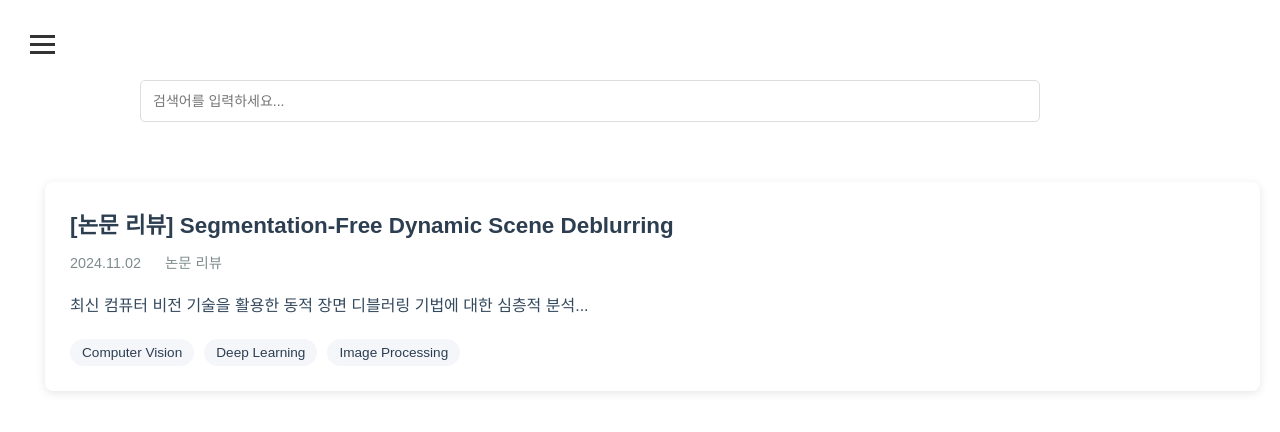
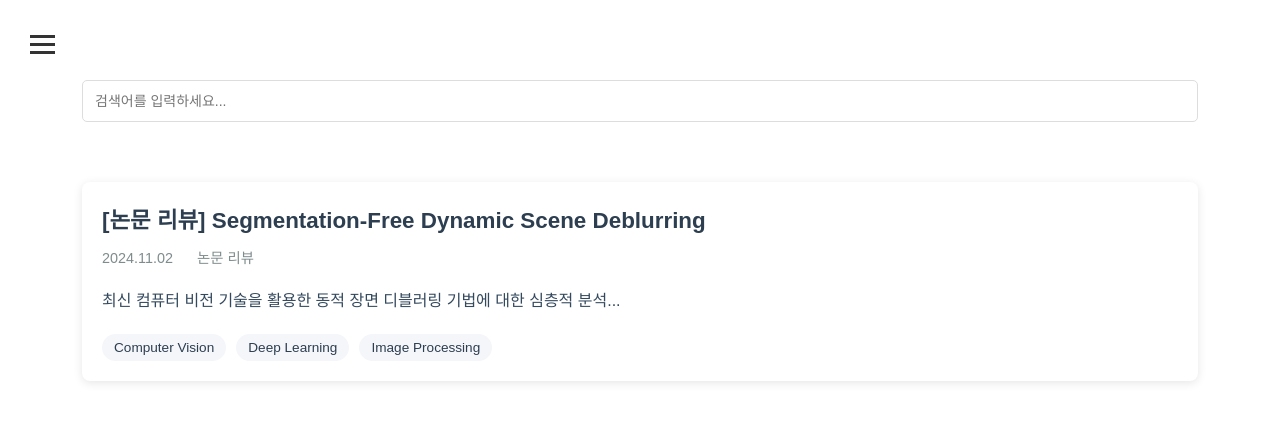
Before and after one commit to SungHwanYoo/cvip-sunghwan.github.io, a plain HTML site: page index.html in a window 1280 px wide. Drawn offline with Linux system fonts and the light colour scheme.

Commit message:
Add files via upload

```diff
--- a/styles.css
+++ b/styles.css
@@ -182,12 +182,14 @@ nav ul li:hover {
 
 /* 검색바 스타일 */
 .search-bar {
-    margin: 60px 0;
-    padding: 0 120px;
+    margin: 60px auto;
+    width: 90%;
+    max-width: 1200px;
+    padding: 0;
 }
 
 .search-bar input {
-    width: 90%;
+    width: 100%;
     padding: 12px;
     border: 1px solid #ddd;
     border-radius: 5px;
@@ -204,10 +206,12 @@ nav ul li:hover {
 /* 포스트 카드 스타일 */
 .post-card {
     background: white;
-    padding: 25px;
+    padding: 20px;
     border-radius: 8px;
     box-shadow: 0 2px 10px rgba(0,0,0,0.1);
-    margin: 50px 0 0 25px;
+    margin: 20px auto;
+    width: 90%;
+    max-width: 1200px;
     transition: transform 0.2s ease;
 }
 
@@ -287,6 +291,6 @@ nav ul li:hover {
     }
 
     .post-card {
-        padding: 20px;
+        padding: 10px;
     }
 }
```
